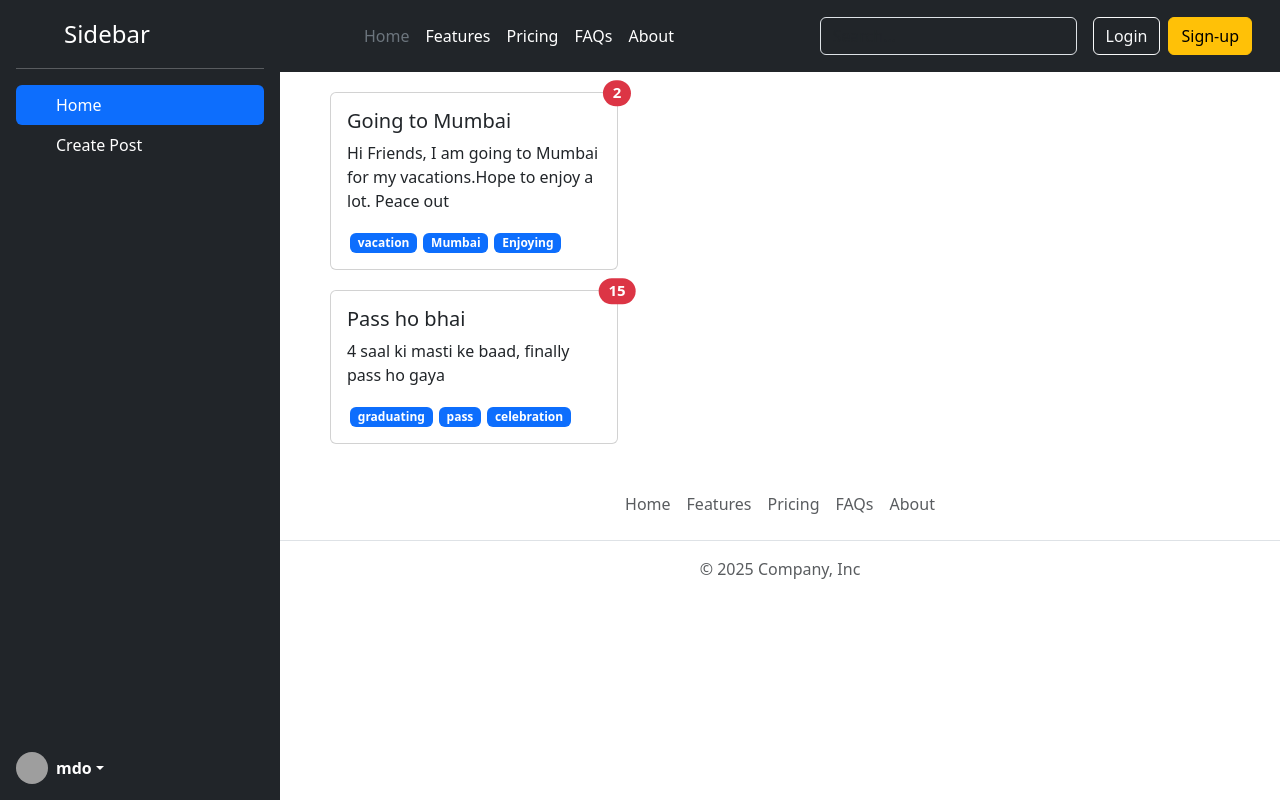
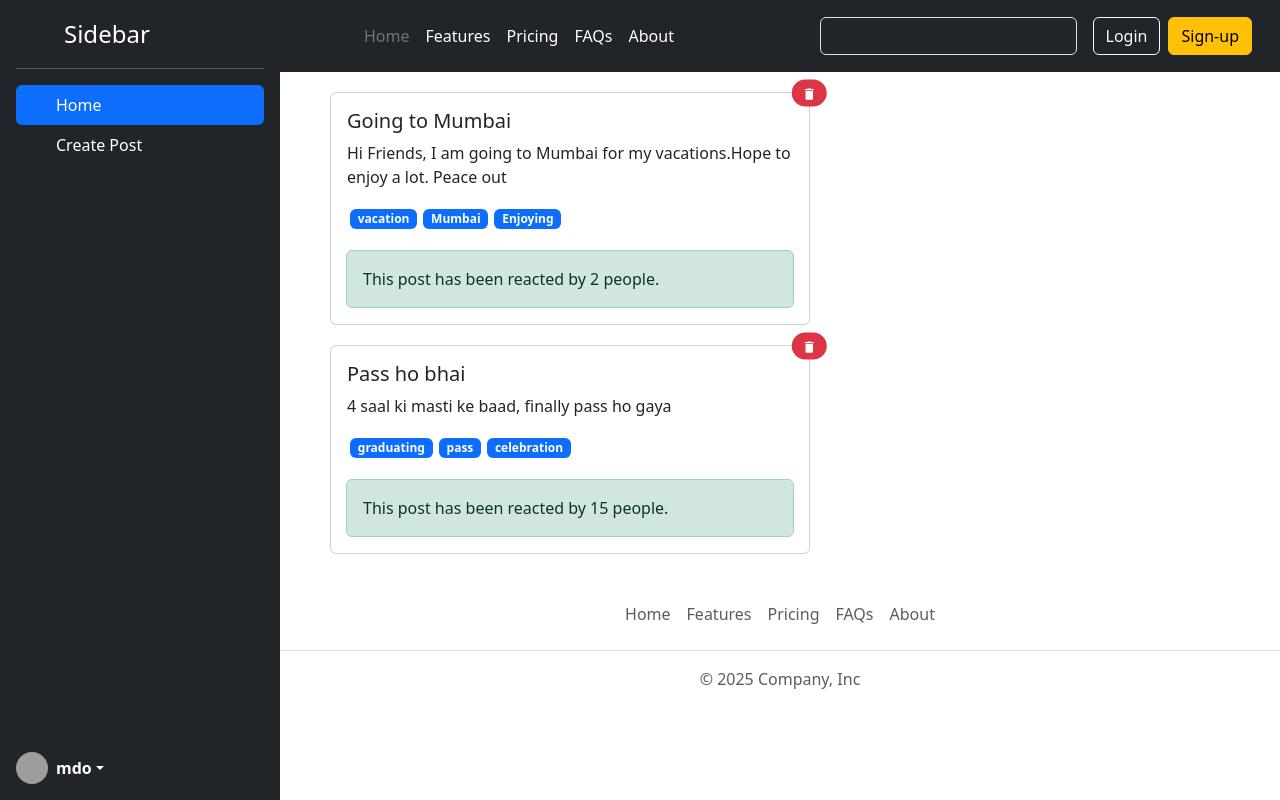
Before and after one commit to Daksh-Badhwar/Social_Media, a React (Vite) app: page / in a window 1280 px wide. Built offline with nearby package versions, Linux system fonts and the light colour scheme; grey boxes are pictures that could not be loaded.

Commit message:
Delete Post

```diff
--- a/src/App.css
+++ b/src/App.css
@@ -13,3 +13,6 @@
 .hash-tag{
   margin:0px 3px;
 }
+.reactions{
+  margin : 5px 15px 15px 15px;
+}
--- a/src/components/Post.jsx
+++ b/src/components/Post.jsx
@@ -1,22 +1,35 @@
+import { MdDelete } from "react-icons/md";
+import {PostList} from "../store/post-list-store";
+import {useContext} from "react";
+
 const Post=({post})=>{
+
+const{deletePost}= useContext(PostList)
+
+
+
+
  return(
-    <div class="card post-card" style={{width: "18rem"}}>
+    <div class="card post-card" style={{width: "30rem"}}>
 
   <div class="card-body">
     <h5 class="card-title">{post.title}
 
-  <span class="position-absolute top-0 start-100 translate-middle badge rounded-pill bg-danger">
-    {post.reactions}
+  <span class="position-absolute top-0 start-100 translate-middle badge rounded-pill bg-danger" onClick={()=>deletePost(post.id)}>
+     <MdDelete />
   </span>
   </h5>
     <p class="card-text">{post.body}</p>
 
     {post.tags.map((tag)=>
-    <span class="badge text-bg-primary hash-tag">{tag}</span>
+    <span key={tag} class="badge text-bg-primary hash-tag">{tag}</span>
     )}
 
 
   </div>
+  <div class="alert alert-success reactions" role="alert">
+   This post has been reacted by {post.reactions} people.
+</div>
 </div>
  )
 }
--- a/src/store/post-list-store.jsx
+++ b/src/store/post-list-store.jsx
@@ -8,7 +8,12 @@ export const PostList= React.createContext({
 });
 
 const postListReducer =(currPostList,action)=>{
-    return currPostList;
+    let newPostList=currPostList;
+    if (action.type==='DELETE_POST')
+    {
+      newPostList=currPostList.filter((post)=>post.id!==action.payload.postId)
+    }
+    return newPostList;
 }
 
 
@@ -19,7 +24,14 @@ const PostListProvider=({children})=>{
 
   const addPost=()=>{};
 
-  const deletePost=()=>{};
+  const deletePost=(postId)=>{
+    dispatchPostList({
+        type:"DELETE_POST",
+        payload:{
+            postId,
+        },
+    });
+  };
 
 
 
```
